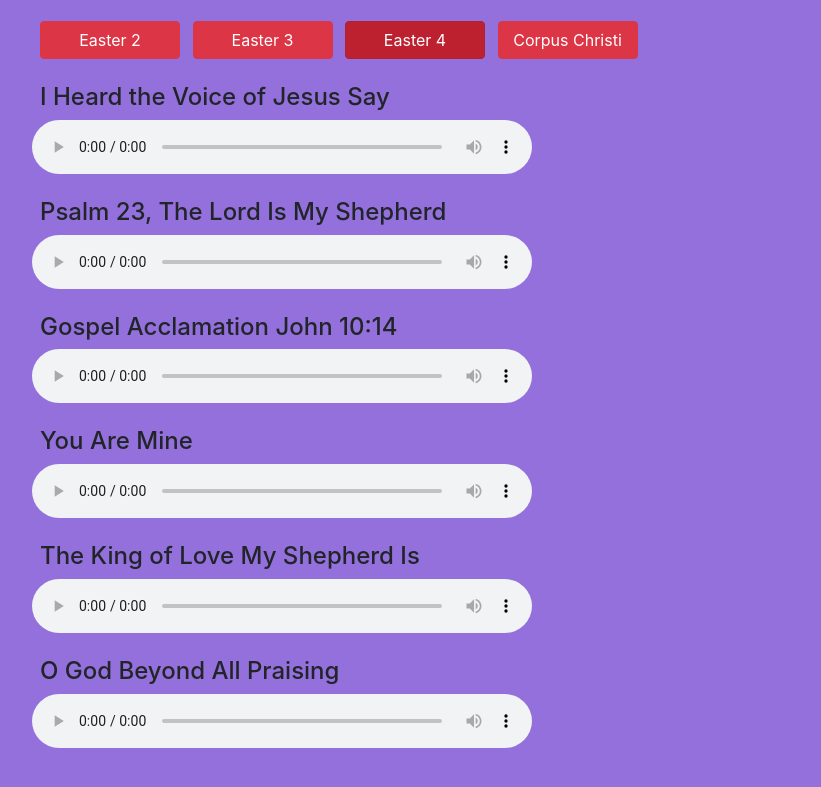
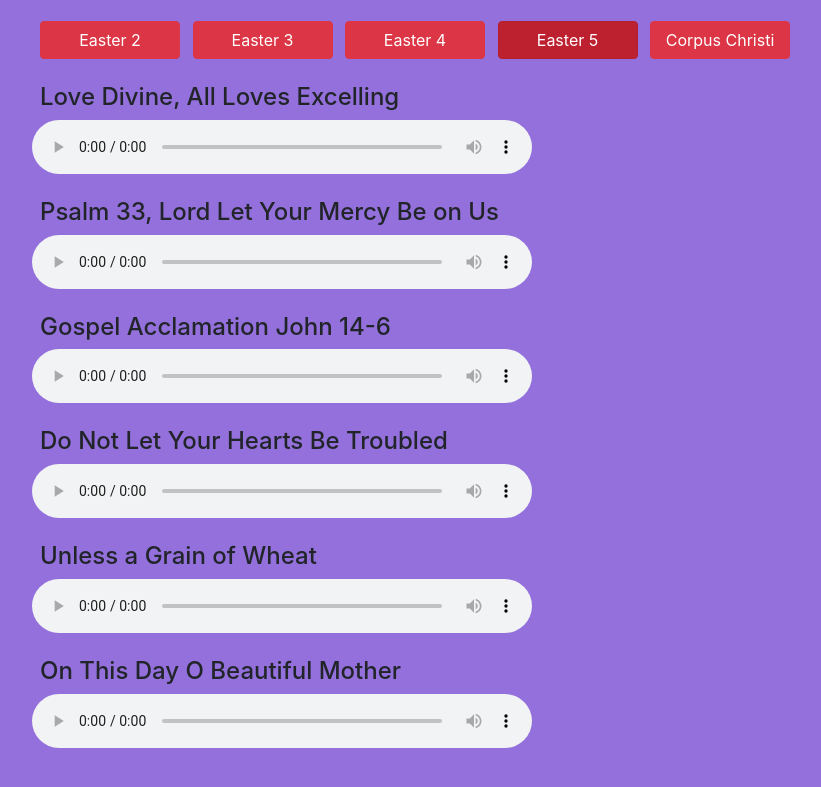
Before and after one commit to igorcweb/sanctuary-choir, a website: page dist/index.html in a window 1280 px wide. Shown: the part 67-854 px from the top of the page, without its empty margins (0-821 px from the left). Drawn offline with nearby package versions, Linux system fonts and the light colour scheme.

Commit message:
easter-5

```diff
--- a/dist/index.html
+++ b/dist/index.html
@@ -1,3 +1,4 @@
+
 <!DOCTYPE html>
 <html lang="en">
   <head>
@@ -57,12 +58,84 @@
     >
     <a class="btn btn-danger mb-3 ml-4 ml-sm-2 easter-3 text-white"
     >Easter 3</a>
-  <a class="btn btn-danger mb-3 ml-4 ml-sm-2 easter-4 text-white active"
+  <a class="btn btn-danger mb-3 ml-4 ml-sm-2 easter-4 text-white"
   >Easter 4</a>
+  <a class="btn btn-danger mb-3 ml-4 ml-sm-2 easter-5 text-white active"
+  >Easter 5</a>
   <a class="btn btn-danger mb-3 ml-4 ml-sm-2 corpus-christi text-white"
   >Corpus Christi</a>
     </div>
 
+    <div class="row">
+      <div class="col">
+        <div class="easter-5 music" id="easter-5">
+          <div class="mb-4">
+            <h4 class="ml-4 ml-sm-2">
+              Love Divine, All Loves Excelling
+            </h4>
+
+            <audio controls title="Love Divine, All Loves Excelling" class="mb-2">
+              <source
+                src="./audio/easter-5/love-divine-all-loves-excelling.m4a"
+                type="audio/mp4"
+              />
+              Your browser does not support the audio element.
+            </audio>
+          </div>
+          <div class="mb-4">
+            <h4 class="ml-4 ml-sm-2">Psalm 33, Lord Let Your Mercy Be on Us</h4>
+            <audio controls title="Psalm 33, Lord Let Your Mercy Be on Us" class="mb-2">
+              <source
+                src="./audio/easter-5/psalm-33-lord-let-your-mercy-be-on-us.m4a"
+                type="audio/mp4"
+              />
+              Your browser does not support the audio element.
+            </audio>
+          </div>
+          <div class="mb-4">
+            <h4 class="ml-4 ml-sm-2">Gospel Acclamation John 14-6</h4>
+            <audio controls title="Gospel Acclamation John 14-6" class="mb-2">
+              <source src="./audio/easter-5/gospel-acc-john-14-6.m4a" type="audio/mp4" />
+              Your browser does not support the audio element.
+            </audio>
+          </div>
+          <div class="mb-4">
+            <h4 class="ml-4 ml-sm-2">Do Not Let Your Hearts Be Troubled</h4>
+            <audio controls title="Do Noe Let Your Hearts Be Troubled" class="mb-2">
+              <source
+                src="./audio/easter-5/do-not-let-your-hearts-be-troubled.m4a"
+                type="audio/mp4"
+              />
+              Your browser does not support the audio element.
+            </audio>
+          </div>
+          <div class="mb-4">
+            <h4 class="ml-4 ml-sm-2">
+              Unless a Grain of Wheat
+            </h4>
+            <audio controls title="Unless a Grain of Wheat" class="mb-2">
+              <source
+                src="./audio/easter-5/unless-a-grain-of-wheat.m4a"
+                type="audio/mp4"
+              />
+              Your browser does not support the audio element.
+            </audio>
+          </div>
+          <div class="mb-4">
+            <h4 class="ml-4 ml-sm-2">
+              On This Day O Beautiful Mother
+            </h4>
+            <audio controls title="On This Day O Beautiful Mother" class="mb-2">
+              <source
+                src="./audio/easter-5/on-this-day-o-beautiful-mother.m4a"
+                type="audio/mp4"
+              />
+              Your browser does not support the audio element.
+            </audio>
+          </div>
+        </div>
+      </div>
+    </div>
     <div class="row">
       <div class="col">
         <div class="corpus-christi music d-none" id="corpus-christi">
@@ -89,7 +162,7 @@
 
     <div class="row">
       <div class="col">
-        <div class="easter-4 music" id="easter-4">
+        <div class="easter-4 music d-none" id="easter-4">
           <div class="mb-4">
             <h4 class="ml-4 ml-sm-2">
               I Heard the Voice of Jesus Say
--- a/dist/script.js
+++ b/dist/script.js
@@ -56,6 +56,13 @@ $("a.easter-4").on("click", function () {
   $("#easter-4").removeClass("d-none");
 });
 
+$("a.easter-5").on("click", function () {
+  $("a").removeClass("active");
+  $(this).addClass("active");
+  $(".music").addClass("d-none");
+  $("#easter-5").removeClass("d-none");
+});
+
 $("a.corpus-christi").on("click", function () {
   $("a").removeClass("active");
   $(this).addClass("active");
```
